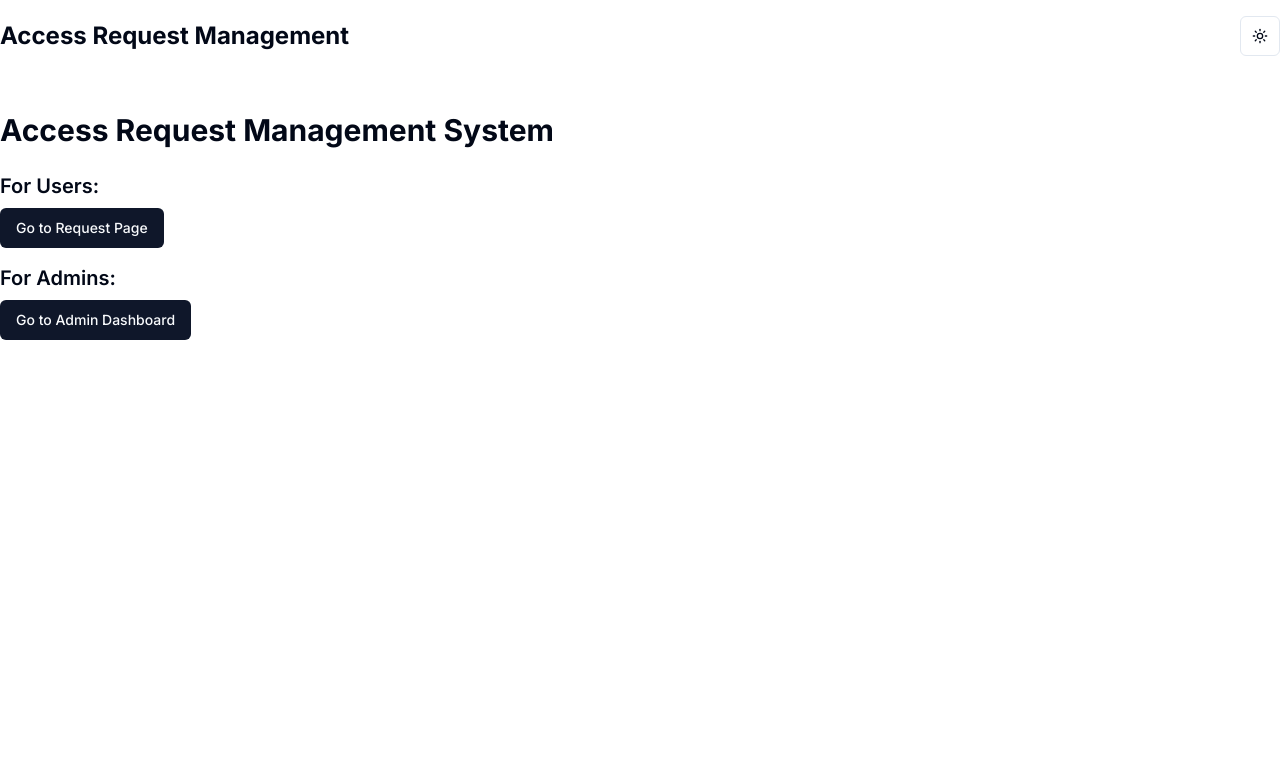
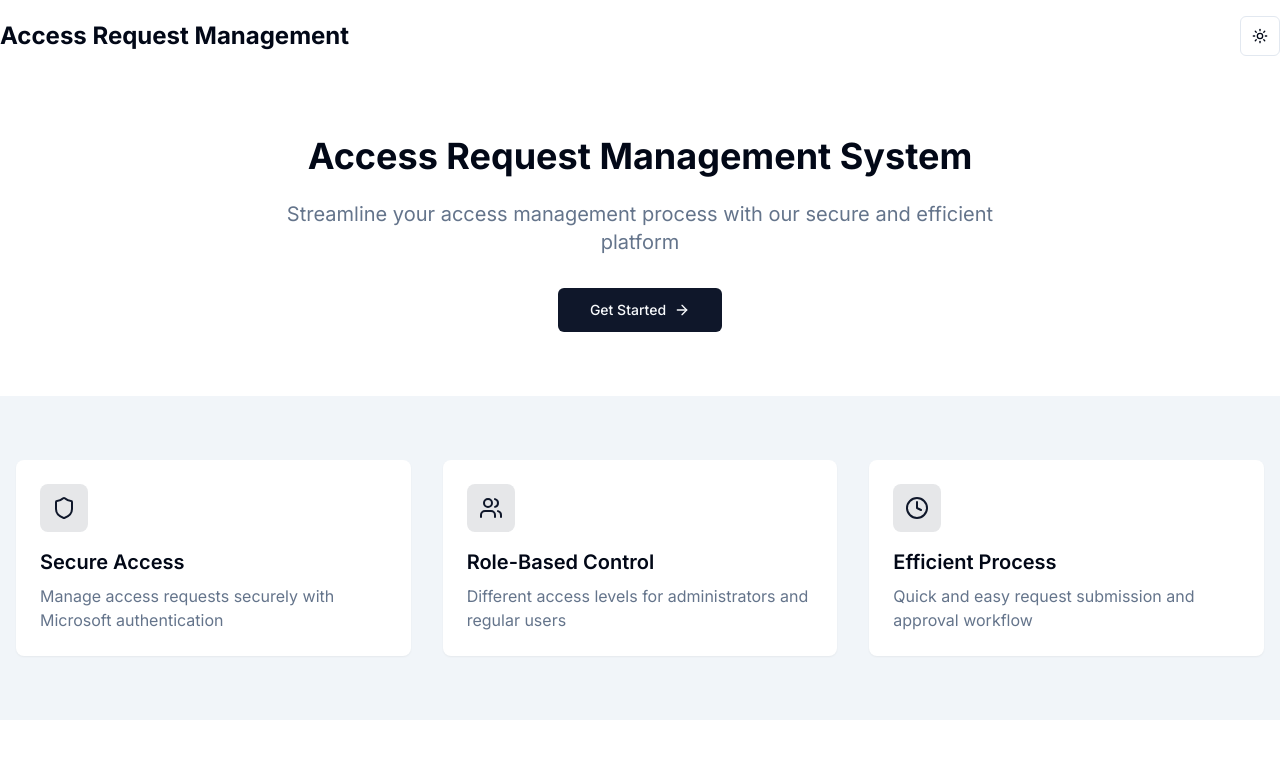
Before and after one commit to RansfordGenesis/access-request-management, a Next.js app: page / in a window 1280 px wide. Shown: the top 758 px of the page. Built offline with nearby package versions, Linux system fonts and the light colour scheme; no server answers.

Commit message:
feat: Implement user redirection based on authentication status in Home component

```diff
--- a/app/page.tsx
+++ b/app/page.tsx
@@ -1,24 +1,88 @@
-import Link from 'next/link'
-import { Button } from "@/components/ui/button"
+"use client";
+
+import { useSession } from "next-auth/react";
+import { useRouter } from "next/navigation";
+import { useEffect } from "react";
+import { Button } from "@/components/ui/button";
+import Link from "next/link";
+import { ArrowRight, Shield, Users, Clock } from "lucide-react";
 
 export default function Home() {
+	const { data: session, status } = useSession();
+	const router = useRouter();
+
+	useEffect(() => {
+		if (status === "authenticated") {
+			if (session?.user?.email === process.env.NEXT_PUBLIC_ADMIN_EMAIL) {
+				router.push("/admin");
+			} else {
+				router.push("/request");
+			}
+		}
+	}, [session, status, router]);
+
+	if (status === "loading") {
 		return (
-    <div className="container mx-auto py-10">
-      <h1 className="text-3xl font-bold mb-6">Access Request Management System</h1>
-      <div className="space-y-4">
-        <div>
-          <h2 className="text-xl font-semibold mb-2">For Users:</h2>
-          <Link href="/request">
-            <Button>Go to Request Page</Button>
-          </Link>
+			<div className="flex items-center justify-center min-h-screen">
+				<div className="text-center">Loading...</div>
 			</div>
-        <div>
-          <h2 className="text-xl font-semibold mb-2">For Admins:</h2>
-          <Link href="/admin">
-            <Button>Go to Admin Dashboard</Button>
+		);
+	}
+
+	return (
+		<div className="min-h-screen bg-background">
+			{/* Hero Section */}
+			<div className="container mx-auto px-4 py-16">
+				<div className="text-center max-w-3xl mx-auto">
+					<h1 className="text-4xl font-bold mb-6">
+						Access Request Management System
+					</h1>
+					<p className="text-xl text-muted-foreground mb-8">
+						Streamline your access management process with our secure and
+						efficient platform
+					</p>
+					<Link href="/signin">
+						<Button size="lg" className="gap-2">
+							Get Started <ArrowRight className="h-4 w-4" />
+						</Button>
 					</Link>
 				</div>
 			</div>
+
+			{/* Features Section */}
+			<div className="bg-muted py-16">
+				<div className="container mx-auto px-4">
+					<div className="grid md:grid-cols-3 gap-8">
+						<div className="bg-background p-6 rounded-lg shadow-sm">
+							<div className="h-12 w-12 bg-primary/10 rounded-lg flex items-center justify-center mb-4">
+								<Shield className="h-6 w-6 text-primary" />
 							</div>
-  )
+							<h3 className="text-xl font-semibold mb-2">Secure Access</h3>
+							<p className="text-muted-foreground">
+								Manage access requests securely with Microsoft authentication
+							</p>
+						</div>
+						<div className="bg-background p-6 rounded-lg shadow-sm">
+							<div className="h-12 w-12 bg-primary/10 rounded-lg flex items-center justify-center mb-4">
+								<Users className="h-6 w-6 text-primary" />
+							</div>
+							<h3 className="text-xl font-semibold mb-2">Role-Based Control</h3>
+							<p className="text-muted-foreground">
+								Different access levels for administrators and regular users
+							</p>
+						</div>
+						<div className="bg-background p-6 rounded-lg shadow-sm">
+							<div className="h-12 w-12 bg-primary/10 rounded-lg flex items-center justify-center mb-4">
+								<Clock className="h-6 w-6 text-primary" />
+							</div>
+							<h3 className="text-xl font-semibold mb-2">Efficient Process</h3>
+							<p className="text-muted-foreground">
+								Quick and easy request submission and approval workflow
+							</p>
+						</div>
+					</div>
+				</div>
+			</div>
+		</div>
+	);
 }
```
Lines whose indentation alone changed are shown as unchanged.
